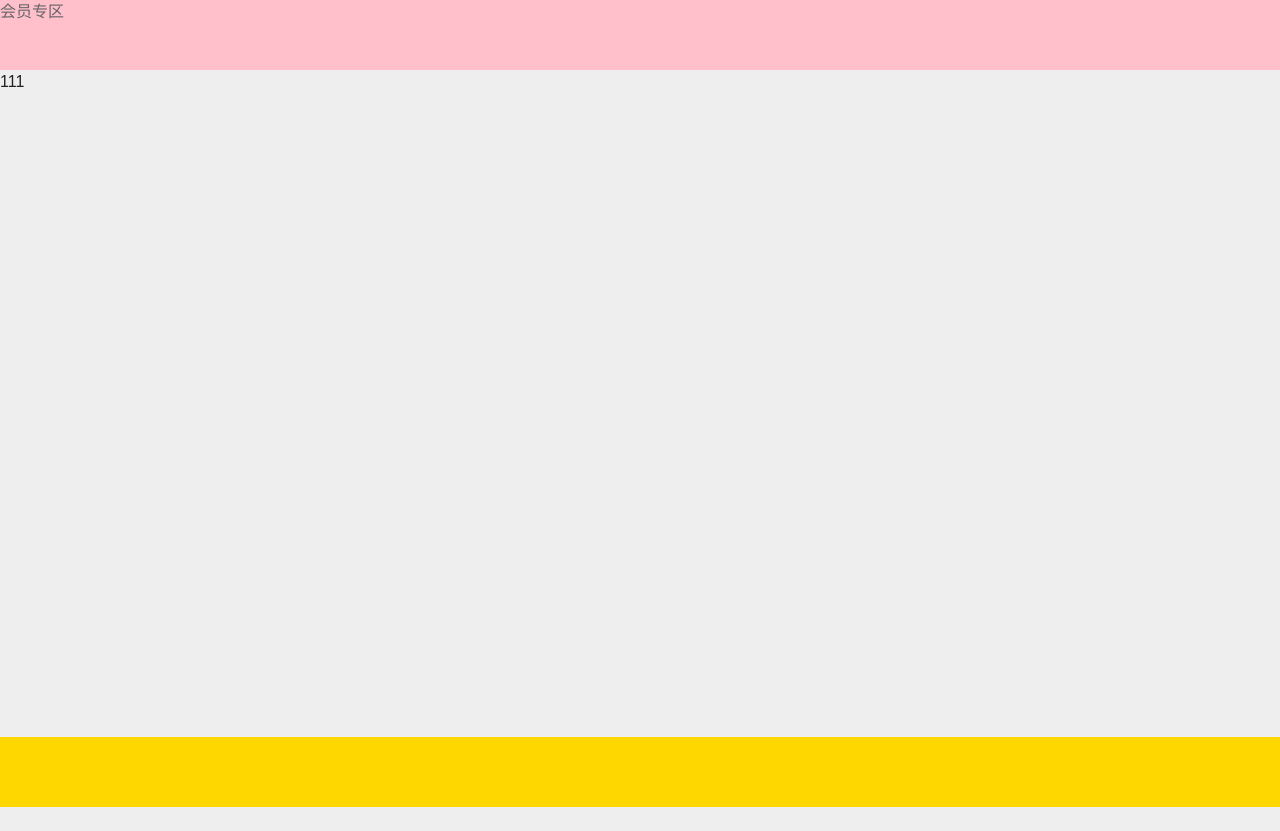
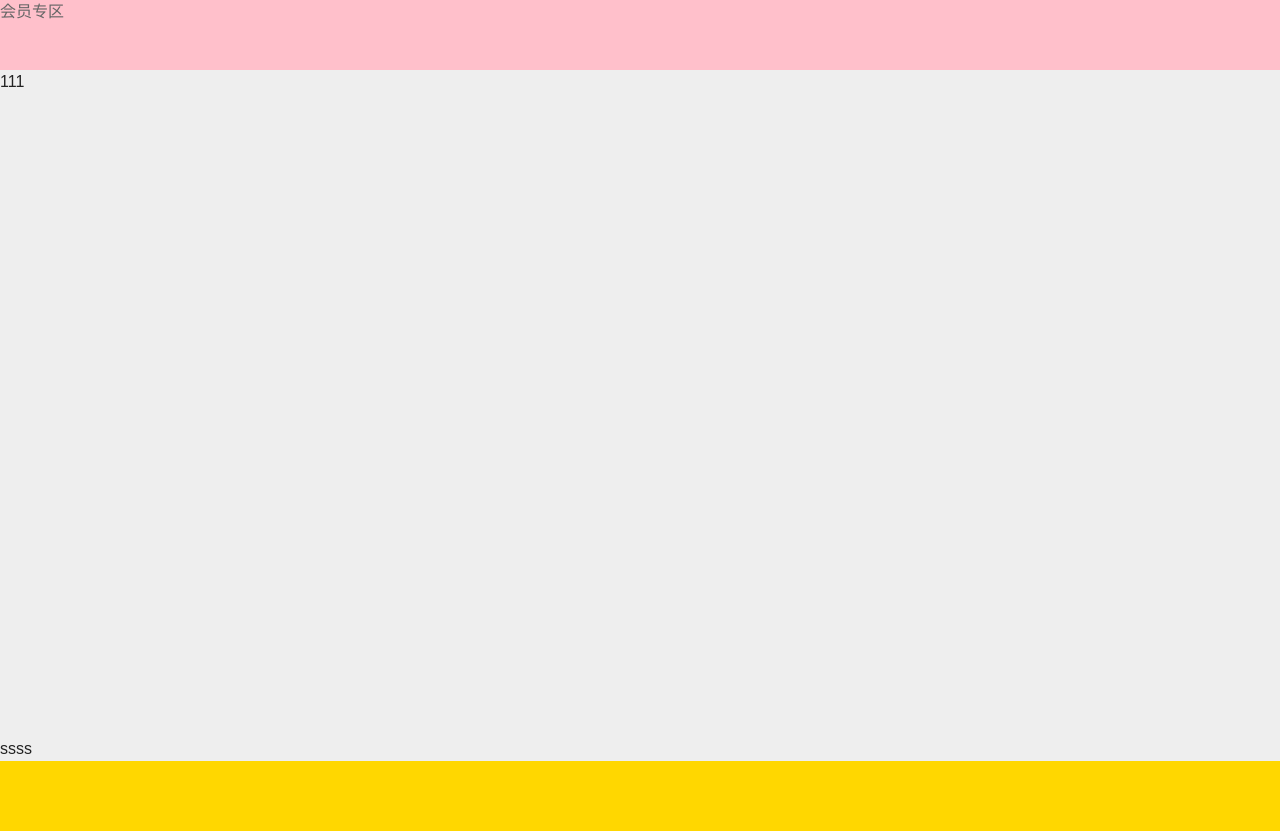
Before and after one commit to houyawei/Bysj, a Nuxt app: page / in a window 1280 px wide. Before the commit the page ends 807 px from the top, so only its background shows below. Built offline with nearby package versions, Linux system fonts and the light colour scheme.

Commit message:
测试

```diff
--- a/layouts/default.vue
+++ b/layouts/default.vue
@@ -2,6 +2,7 @@
   <div>
     <Nav></Nav>
     <nuxt v-bind:style="{ minHeight: minHeight + 'px' }"/>
+    ssss
     <Foot></Foot>
   </div>
 </template>
```
